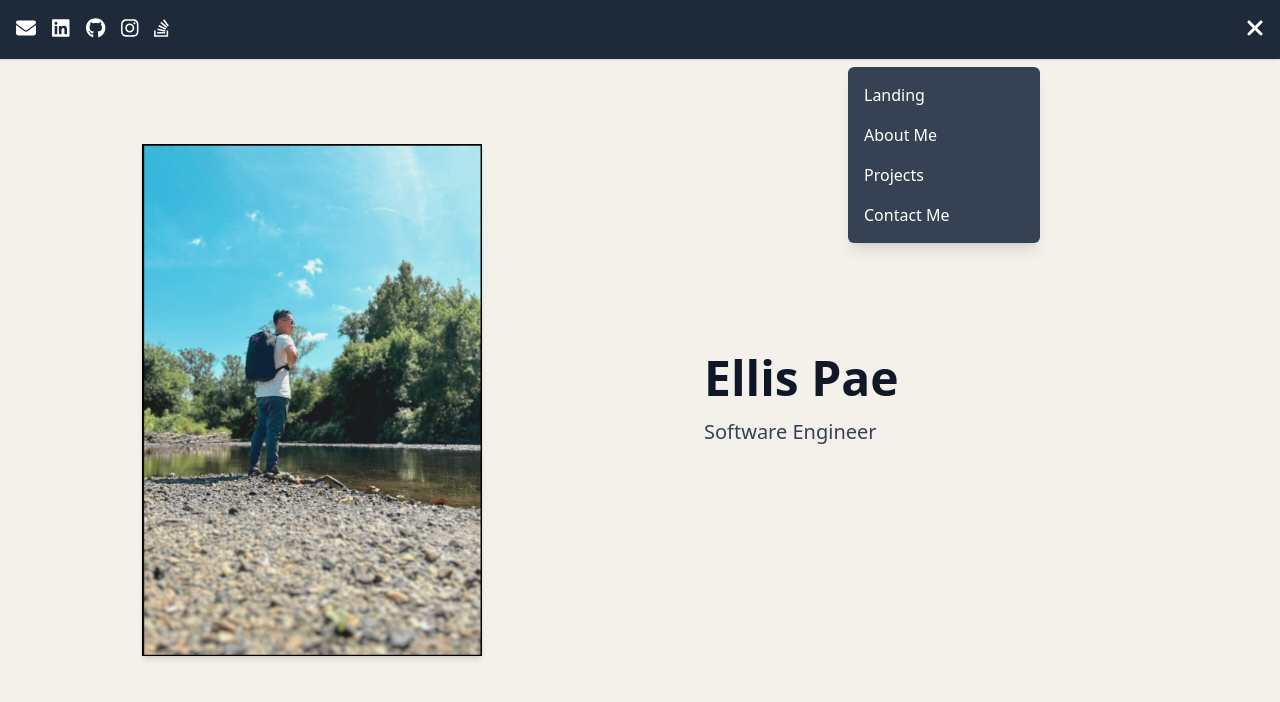
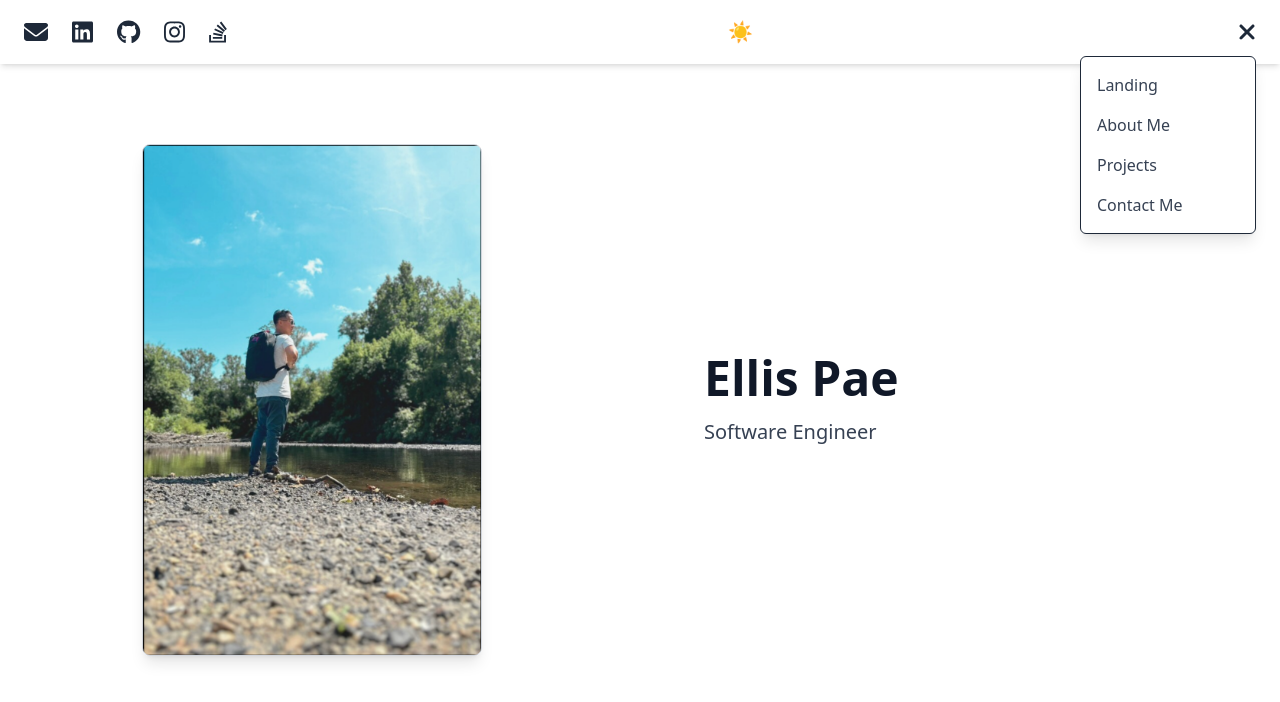
Before and after one commit to ellisPae/portfolio_1, a React (Vite) app: page / in a window 1280 px wide. Both pictures are taken after a click on the button 1253 px from the left and 29 px from the top of the page. Shown: the top 702 px of the page. Built offline with nearby package versions, Linux system fonts and the light colour scheme; no server answers.

Commit message:
Clean up styling

```diff
--- a/package.json
+++ b/package.json
@@ -39,5 +39,6 @@
     "postcss": "^8.5.3",
     "tailwindcss": "^4.1.7",
     "vite": "^6.3.5"
-  }
+  },
+  "packageManager": "yarn@1.22.22"
 }
--- a/src/components/AboutMe.jsx
+++ b/src/components/AboutMe.jsx
@@ -5,7 +5,7 @@ const AboutMe = () => {
   return (
     <section
       id="aboutme-section"
-      className="min-h-screen flex items-center justify-center bg-[#f4f1eb] px-4 py-16"
+      className="min-h-screen flex items-center justify-center bg-white px-4 py-16 dark:bg-gray-900 text-gray-800 dark:text-gray-200"
     >
       <div className="max-w-screen-xl w-full flex flex-col md:flex-row justify-between items-center md:items-start gap-y-8 md:gap-x-20">
         <div className="max-w-xl text-left">
@@ -37,7 +37,7 @@ const AboutMe = () => {
           <img
             src={aboutImage}
             alt="Kaito the dog"
-            className="w-[340px] rounded shadow-lg border border-black"
+            className="w-[340px] rounded-xl border border-gray-300 shadow-md transition-transform hover:scale-105"
           />
         </div>
       </div>
--- a/src/components/ContactMe.jsx
+++ b/src/components/ContactMe.jsx
@@ -65,11 +65,11 @@ const ContactMe = () => {
     <div>
       <section
         id="contactme-section"
-        className="bg-[#f4f1eb] min-h-screen px-6 py-16 flex justify-center items-center"
+        className="bg-white dark:bg-gray-900 text-gray-800 dark:text-gray-200 min-h-screen px-6 py-16 flex justify-center items-center"
       >
         <form
           onSubmit={handleSubmit(onSubmit)}
-          className="bg-white p-8 rounded-lg shadow-md w-full max-w-xl space-y-6"
+          className="bg-white p-10 rounded-xl shadow-lg w-full max-w-xl space-y-6 border border-gray-200 dark:bg-gray-900 text-gray-800 dark:text-gray-200"
         >
           <h2 className="text-3xl font-bold text-center text-gray-800">
             Contact Me
@@ -181,7 +181,7 @@ const ContactMe = () => {
 
           <button
             type="submit"
-            className="w-full bg-gray-800 text-white py-2 px-4 rounded-md hover:bg-gray-700 transition disabled:opacity-50"
+            className="w-full bg-blue-600 text-white py-3 px-6 rounded-lg hover:bg-blue-700 transition disabled:opacity-50"
             disabled={isSending}
           >
             {isSending ? "Sending..." : "Send Message"}
--- a/src/components/Header.jsx
+++ b/src/components/Header.jsx
@@ -11,6 +11,8 @@ import {
   faBars,
   faTimes,
 } from "@fortawesome/free-solid-svg-icons";
+import { useContext } from "react";
+import { ThemeContext } from "../context/ThemeContext";
 
 const socialLinks = [
   {
@@ -36,7 +38,7 @@ const socialLinks = [
   {
     name: "Stack Overflow",
     icon: faStackOverflow,
-    url: "https://stackoverflow.com", // replace with your actual profile link
+    url: "https://stackoverflow.com",
   },
 ];
 
@@ -60,47 +62,63 @@ const Header = () => {
     }
   };
 
+  const { darkMode, setDarkMode } = useContext(ThemeContext);
+
   return (
-    <header className="bg-gray-800 text-white w-full fixed top-0 left-0 z-50 shadow">
-      <div className="max-w-7xl mx-auto px-4 py-4 flex justify-between items-center">
-        <div className="flex space-x-4">
+    <header className="bg-white text-gray-800 dark:bg-gray-900 dark:text-gray-200 w-full fixed top-0 left-0 z-50 shadow-md">
+      <div className="max-w-7xl mx-auto px-6 py-4 flex justify-between items-center">
+        {/* Social Links */}
+        <div className="flex space-x-6">
           {socialLinks.map(({ name, icon, url }) => (
             <a
               key={name}
               href={url}
               target="_blank"
               rel="noopener noreferrer"
-              className="hover:text-blue-400"
               aria-label={name}
+              className="text-2xl hover:text-blue-600 transition"
             >
-              <FontAwesomeIcon icon={icon} className="text-xl" />
+              <FontAwesomeIcon icon={icon} />
             </a>
           ))}
         </div>
 
         <div>
-          <button onClick={toggleMenu} aria-label="Toggle Menu">
-            <FontAwesomeIcon
-              icon={isMenuOpen ? faTimes : faBars}
-              className="text-2xl"
-            />
+          <button
+            onClick={() => setDarkMode(!darkMode)}
+            className="ml-4 text-xl hover:text-blue-400"
+            aria-label="Toggle Theme"
+          >
+            {darkMode ? "🌙" : "☀️"}
           </button>
         </div>
-      </div>
+
+        {/* Burger Menu */}
+        <div className="relative">
+          <button
+            onClick={toggleMenu}
+            className="text-2xl hover:text-blue-600 transition"
+            aria-label="Toggle Menu"
+          >
+            <FontAwesomeIcon icon={isMenuOpen ? faTimes : faBars} />
+          </button>
 
           {isMenuOpen && (
-        <div className="absolute right-60 top-full mt-2 w-48 bg-gray-700 rounded-md shadow-lg py-2 z-50">
+            <div className="absolute right-0 mt-2 w-44 bg-white rounded-md shadow-lg border py-2 dark:bg-gray-900 text-gray-800 dark:text-gray-200">
               {sectionLinks.map(({ name, id }) => (
                 <button
                   key={name}
                   onClick={() => scrollToSection(id)}
-              className="block w-full text-left text-white hover:text-blue-400 px-4 py-2"
+                  className="block w-full text-left px-4 py-2 text-gray-700 hover:bg-gray-100"
                 >
                   {name}
                 </button>
               ))}
             </div>
           )}
+        </div>
+      </div>
+      {console.log("darkMode is", darkMode)}
     </header>
   );
 };
--- a/src/components/Landing.jsx
+++ b/src/components/Landing.jsx
@@ -5,14 +5,14 @@ const Landing = () => {
   return (
     <section
       id="landing-section"
-      className="min-h-screen bg-[#f4f1eb] flex items-center justify-center px-6 md:px-12"
+      className="min-h-screen bg-white dark:bg-gray-900 text-gray-800 dark:text-gray-200 flex items-center justify-center px-6 md:px-12"
     >
       <div className="grid grid-cols-1 md:grid-cols-2 items-center max-w-[1200px] w-full gap-y-12 md:gap-x-32">
         <div className="flex justify-center">
           <img
             src={landingImage}
             alt="Ellis Pae"
-            className="w-[340px] border border-black shadow-md"
+            className="w-[340px] rounded-lg shadow-lg border border-gray-300"
           />
         </div>
 
--- a/src/components/ProjectsCarousel.jsx
+++ b/src/components/ProjectsCarousel.jsx
@@ -41,7 +41,7 @@ const ProjectsCarousel = () => {
   return (
     <section
       id="projects-section"
-      className="bg-[#f4f1eb] px-6 py-20 min-h-screen text-gray-800"
+      className="bg-white min-h-screen text-gray-800 flex items-center justify-center px-6 pt-32 pb-20 dark:bg-gray-900 text-gray-800 dark:text-gray-200"
     >
       <div className="max-w-6xl mx-auto">
         <h2 className="text-4xl font-bold mb-10 text-left">Projects</h2>
@@ -58,7 +58,7 @@ const ProjectsCarousel = () => {
           {projects.map((project, index) => (
             <div
               key={index}
-              className="flex flex-col md:flex-row items-center gap-10 bg-white p-8 rounded-lg shadow-md"
+              className="flex flex-col md:flex-row items-center gap-10 bg-gray-50 p-8 rounded-xl shadow-sm border border-gray-200"
             >
               <div className="w-[200px] h-[200px] flex-shrink-0 overflow-hidden rounded-md shadow">
                 <img
--- /dev/null
+++ b/src/context/ThemeContext.jsx
@@ -0,0 +1,24 @@
+// src/context/ThemeContext.jsx
+import React, { createContext, useState, useEffect } from "react";
+
+export const ThemeContext = createContext();
+
+export const ThemeProvider = ({ children }) => {
+  const [darkMode, setDarkMode] = useState(false);
+
+  // Automatically add/remove the "dark" class on the HTML element
+  useEffect(() => {
+    const root = window.document.documentElement;
+    if (darkMode) {
+      root.classList.add("dark");
+    } else {
+      root.classList.remove("dark");
+    }
+  }, [darkMode]);
+
+  return (
+    <ThemeContext.Provider value={{ darkMode, setDarkMode }}>
+      {children}
+    </ThemeContext.Provider>
+  );
+};
--- a/src/main.jsx
+++ b/src/main.jsx
@@ -2,9 +2,12 @@ import "./index.css";
 import React from "react";
 import ReactDOM from "react-dom/client";
 import App from "./App.jsx";
+import { ThemeProvider } from "./context/ThemeContext.jsx";
 
 ReactDOM.createRoot(document.getElementById("root")).render(
   <React.StrictMode>
-    <App />
+    <ThemeProvider>
+      <App />
+    </ThemeProvider>
   </React.StrictMode>
 );
```
Also changed, not shown: .yarnrc.yml (added). Lines whose indentation alone changed are shown as unchanged.
